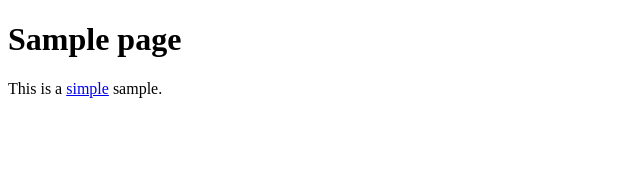
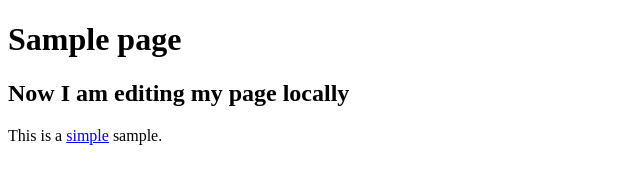
Before and after one commit to STEM-Fuse/dylansf.github.io, a plain HTML site: page index.html in a window 1280 px wide. Shown: the whole page, without its empty margins (0-640 px from the left). Drawn offline with Linux system fonts and the light colour scheme.

Commit message:
made local changes

```diff
--- a/index.html
+++ b/index.html
@@ -5,6 +5,7 @@
  </head>
  <body>
   <h1>Sample page</h1>
+  <h2>Now I am editing my page locally</h2>
   <p>This is a <a href="demo.html">simple</a> sample.</p>
   <!-- this is a comment -->
  </body>
```
